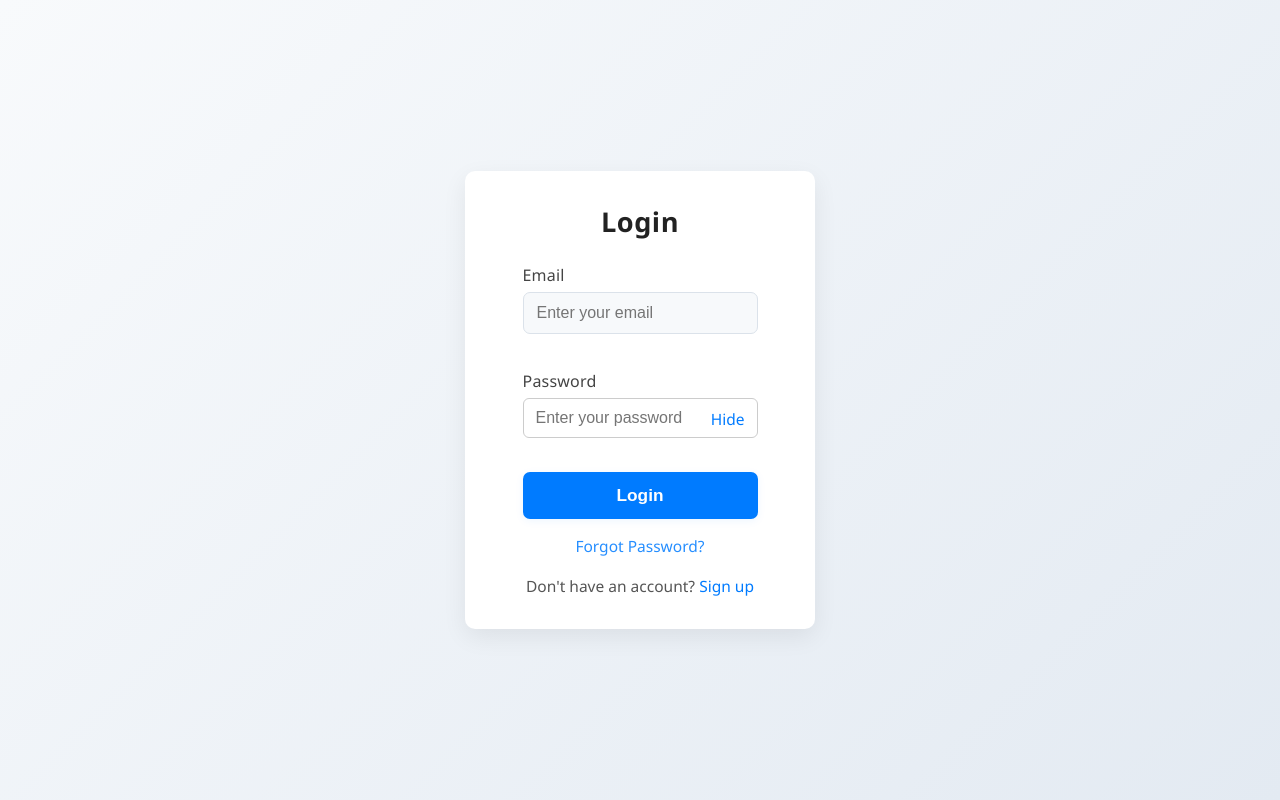
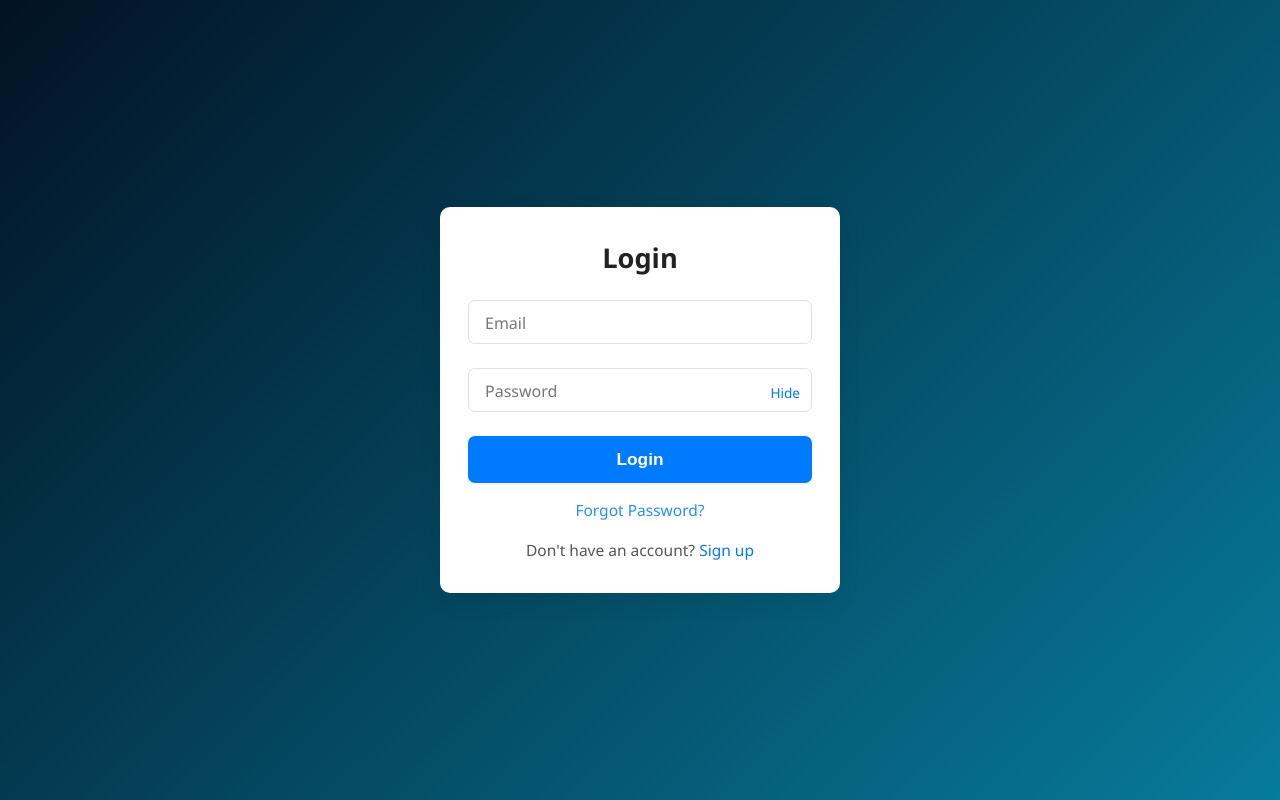
Before and after one commit to xthxr/FinTech, a website: page login.html in a window 1280 px wide. Both pictures are taken after a click on the element "Show". Drawn offline with Linux system fonts and the light colour scheme.

Commit message:
Adding new effects and togglepassword in login

```diff
--- a/login.html
+++ b/login.html
@@ -4,14 +4,9 @@
   <meta charset="UTF-8">
   <meta name="viewport" content="width=device-width, initial-scale=1">
   <title>Login</title>
-  <link rel="stylesheet" href="style.css">
   <style>
-    /* Reset some default styles */
-    * {
-      margin: 0;
-      padding: 0;
-      box-sizing: border-box;
-    }
+    /* Reset styles */
+    * { margin: 0; padding: 0; box-sizing: border-box; }
 
     body {
       font-family: 'Segoe UI', Tahoma, Geneva, Verdana, sans-serif;
@@ -19,7 +14,7 @@
       justify-content: center;
       align-items: center;
       min-height: 100vh;
-      background: linear-gradient(135deg, #f8fafc, #e3eaf2);
+      background: linear-gradient(135deg, #021223, #077b9b);
       padding: 0;
     }
 
@@ -29,68 +24,76 @@
       border-radius: 10px;
       box-shadow: 0 8px 24px rgba(0,0,0,0.07);
       width: 100%;
-      max-width: 350px;
-      text-align: left;
+      max-width: 400px;
+      text-align: center;
       display: flex;
       flex-direction: column;
-      align-items: center;
       animation: fadeIn 0.6s ease-in-out;
     }
 
     @keyframes fadeIn {
-      from {
-        opacity: 0;
-        transform: translateY(30px);
-      }
-      to {
-        opacity: 1;
-        transform: translateY(0);
-      }
+      from { opacity: 0; transform: translateY(30px); }
+      to { opacity: 1; transform: translateY(0); }
     }
 
-    h2 {
-      color: #222;
-      font-size: 1.7rem;
-      font-weight: 600;
-      margin-bottom: 24px;
-      letter-spacing: 0.5px;
-      text-align: center;
+    h2 { color: #222; font-size: 1.7rem; margin-bottom: 24px; }
+
+    .form-group {
+      position: relative;
       width: 100%;
+      margin-bottom: 20px;
+      min-height: 48px; /* prevents vertical shift */
     }
 
-    .form-group {
+    .form-group input {
       width: 100%;
-      margin-bottom: 18px;
-      display: flex;
-      flex-direction: column;
+      padding: 12px 13px;
+      font-size: 1rem;
+      border: 1px solid #dbe2ea;
+      border-radius: 7px;
+      background: transparent;
+      outline: none;
+      transition: border-color 0.25s, box-shadow 0.25s;
+      padding-right: 60px; /* space for toggle */
     }
 
-    label {
-      font-family: 'Segoe UI', Tahoma, Geneva, Verdana, sans-serif;
-      font-size: 1rem;
-      color: #444;
-      margin-bottom: 6px;
-      font-weight: 500;
-      letter-spacing: 0.2px;
-    }
-
-    input[type="email"],
-    input[type="password"] {
-      width: 100%;
-      padding: 11px 13px;
-      border: 1px solid #dbe2ea;
-      border-radius: 7px;
-      font-size: 1rem;
-      background: #f7f9fb;
-      transition: border-color 0.25s, box-shadow 0.25s;
-      outline: none;
-    }
-
-    input[type="email"]:focus,
-    input[type="password"]:focus {
+    .form-group input:focus {
       border-color: #007bff;
       box-shadow: 0 0 0 2px #e3f0ff;
       background: #fff;
+    }
+
+    .form-group label {
+      position: absolute;
+      left: 13px;
+      top: 12px;
+      font-size: 1rem;
+      color: #777;
+      pointer-events: none;
+      transition: all 0.2s ease-out;
+      background: white;
+      padding: 0 4px;
+    }
+
+    .form-group input:focus + label,
+    .form-group input:not(:placeholder-shown) + label {
+      top: -8px;
+      left: 10px;
+      font-size: 0.75rem;
+      color: #007bff;
+    }
+
+    .toggle-password {
+      position: absolute;
+      right: 12px;
+      top: 50%;
+      transform: translateY(-50%);
+      cursor: pointer;
+      font-size: 0.85rem;
+      color: #007bff;
+      user-select: none;
+      width: 40px; /* fixed width prevents shift */
+      text-align: right;
     }
 
     .login-btn {
@@ -102,7 +105,6 @@
       font-size: 1.08rem;
       border-radius: 7px;
       font-weight: 600;
-      margin-top: 8px;
       cursor: pointer;
       transition: background 0.2s, box-shadow 0.2s;
       box-shadow: 0 2px 8px rgba(0,123,255,0.07);
@@ -134,29 +136,14 @@
       color: #555;
       margin: 18px 0 0 0;
       font-size: 0.97rem;
-      text-align: center;
-      width: 100%;
     }
 
-    a {
-      color: #007bff;
-      text-decoration: none;
-      font-weight: 500;
-    }
-
-    a:hover {
-      text-decoration: underline;
-    }
+    a { color: #007bff; text-decoration: none; font-weight: 500; }
+    a:hover { text-decoration: underline; }
 
     @media (max-width: 480px) {
-      .container {
-        padding: 22px 10px;
-        max-width: 98vw;
-      }
-
-      h2 {
-        font-size: 1.2rem;
-      }
+      .container { padding: 22px 10px; max-width: 98vw; }
+      h2 { font-size: 1.2rem; }
     }
   </style>
 </head>
@@ -165,53 +152,54 @@
     <h2>Login</h2>
     <form id="login-form" autocomplete="on">
       <div class="form-group">
+        <input type="email" id="email" placeholder=" " required autofocus />
         <label for="email">Email</label>
-        <input type="email" id="email" placeholder="Enter your email" required autofocus />
       </div>
-      <div class="form-group" style="margin-bottom:8px; position:relative;">
+
+      <div class="form-group">
+        <input type="password" id="password" placeholder=" " required />
         <label for="password">Password</label>
-        <input type="password" id="password" placeholder="Enter your password" required />
-        <span id="togglePassword" style="position:absolute; right:13px; top:38px; cursor:pointer; font-size:0.97rem; color:#007bff; user-select:none;">Show</span>
+        <span id="togglePassword" class="toggle-password">Show</span>
       </div>
+
       <button type="submit" class="login-btn">Login</button>
       <a href="#" class="forgot-link">Forgot Password?</a>
     </form>
     <p>Don't have an account? <a href="signup.html">Sign up</a></p>
   </div>
-  <script src="script.js"></script>
+
   <script>
     document.addEventListener("DOMContentLoaded", () => {
-      createToastContainer();
-      document.getElementById("login-form").addEventListener("submit", function (e) {
+      // Login form
+      const loginForm = document.getElementById("login-form");
+      loginForm.addEventListener("submit", function(e){
         e.preventDefault();
         const email = document.getElementById("email").value.trim();
         const password = document.getElementById("password").value;
         const storedUser = localStorage.getItem("user_" + email);
-        if (!storedUser) {
-          showToast("User not found! Please sign up first.", "error");
+
+        if(!storedUser){
+          alert("User not found! Please sign up first.");
           return;
         }
+
         const userData = JSON.parse(storedUser);
-        if (userData.password !== password) {
-          showToast("Incorrect password!", "error");
+        if(userData.password !== password){
+          alert("Incorrect password!");
           return;
         }
+
         localStorage.setItem("loggedInUser", userData.fullName);
-        showToast("Login successful!", "success");
-        setTimeout(() => {
-          window.location.href = "home.html";
-        }, 1000);
+        alert("Login successful!");
+        window.location.href = "home.html";
       });
-      // Forgot Password link (demo only)
-      document.querySelector('.forgot-link').addEventListener('click', function(e) {
-        e.preventDefault();
-        showToast("Password recovery is not implemented.", "info");
-      });
-      // Show/hide password toggle
+
+      // Password toggle
       const passwordInput = document.getElementById("password");
       const togglePassword = document.getElementById("togglePassword");
+
       togglePassword.addEventListener("click", () => {
-        if (passwordInput.type === "password") {
+        if(passwordInput.type === "password"){
           passwordInput.type = "text";
           togglePassword.textContent = "Hide";
         } else {
@@ -223,6 +211,7 @@
   </script>
 </body>
 </html>
+
 
 <!--
 ====== Previous login.html code (classic version) ======
```
Also changed, not shown: signup.html (+99 -65 lines).
